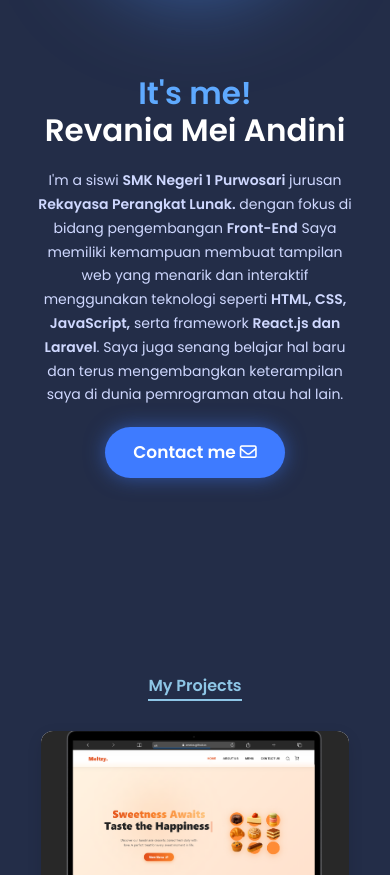
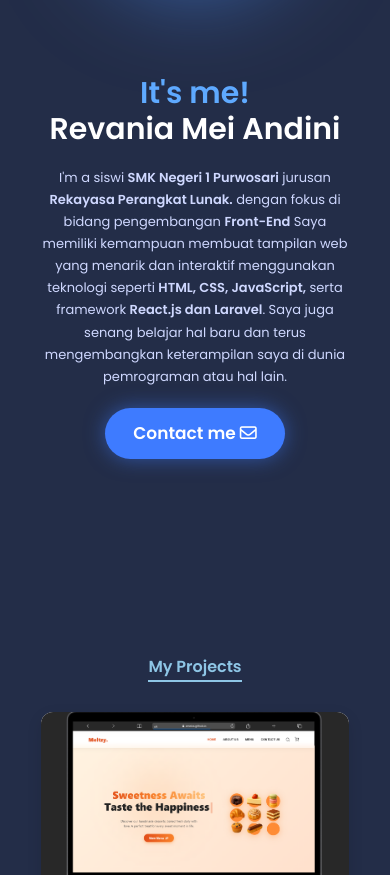
Before and after one commit to ameiva/Portofolio, a plain HTML site: page index.html in a window 390 px wide. Shown: the part 1251-2126 px from the top of the page. Drawn offline with Linux system fonts and the light colour scheme.

Commit message:
Update style.css

```diff
--- a/style.css
+++ b/style.css
@@ -308,7 +308,7 @@ span{
 }
 
 .about-info {
-  max-width: 470px;
+  max-width: 460px;
 }
 
 .about-title {
@@ -323,7 +323,7 @@ span{
 }
 
 .about-desc {
-  font-size: 1.40rem;
+  font-size: 1.30rem;
   color: #cfd8ff;
   margin: 2rem 0;
   line-height: 1.7;
@@ -361,7 +361,7 @@ span{
   }
 
   .about-title {
-    font-size: 3.1rem;
+    font-size: 3rem;
   }
 }
 
```
